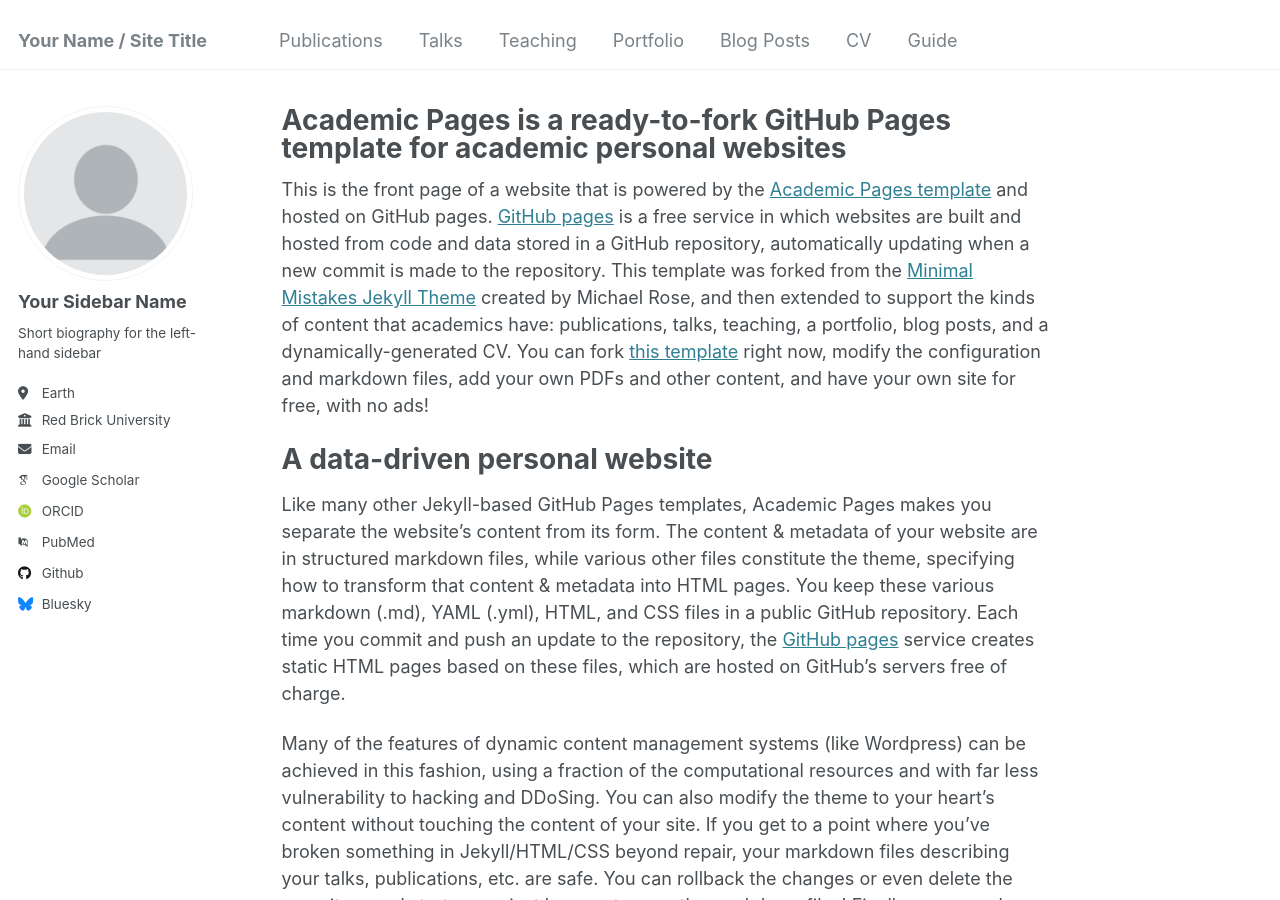
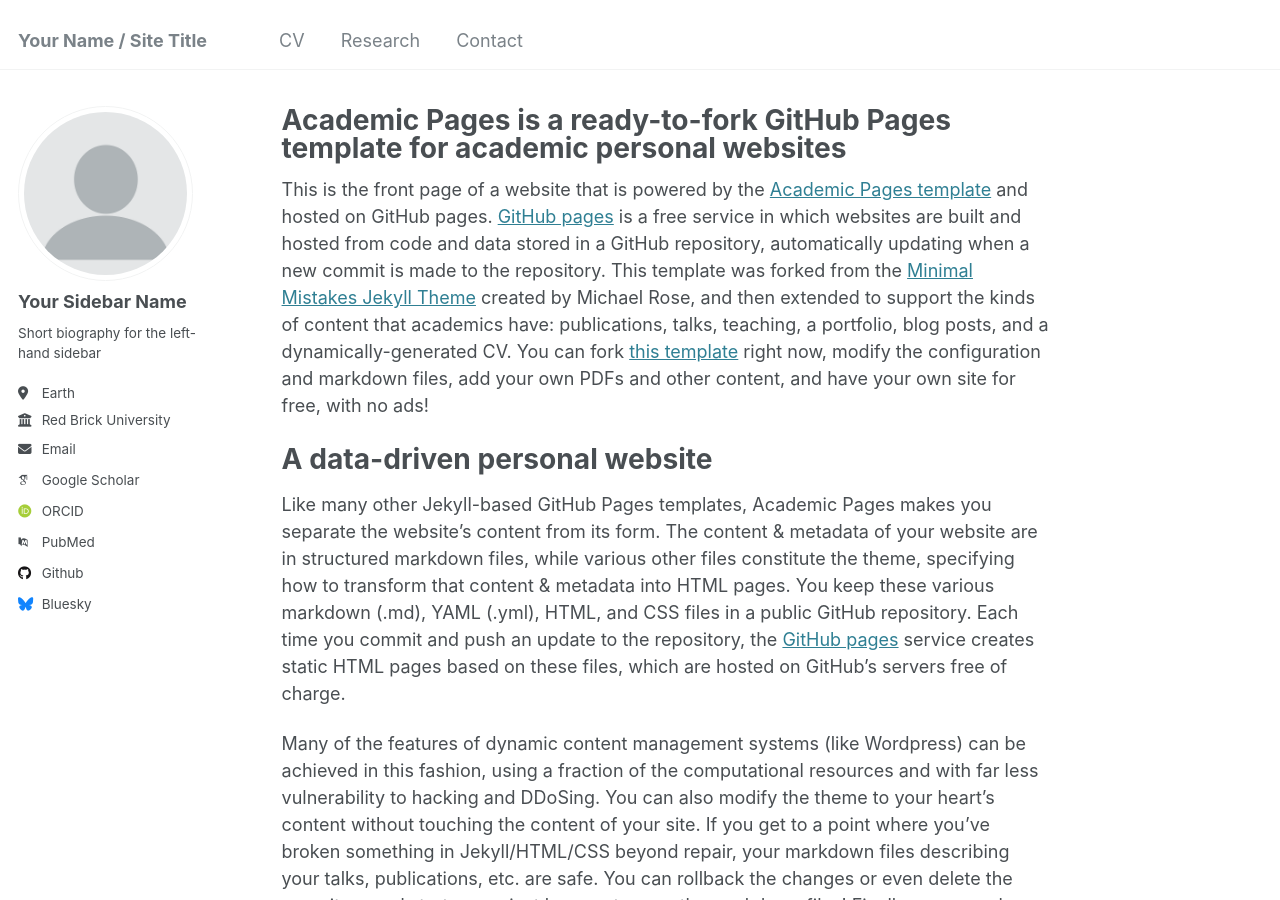
Before and after one commit to yujimizushima/yujimizushima.github.io, a Jekyll site: the page built from _pages/about.md, in a window 1280 px wide and 900 px high. Built offline with Jekyll 4.4.1, drawn with Linux system fonts in a browser that asks for light colours; some web fonts are replaced.

Commit message:
Update navigation.yml

```diff
--- a/_data/navigation.yml
+++ b/_data/navigation.yml
@@ -5,23 +5,11 @@
 # prevent it from being included in the site.
 
 main:
-  - title: "Publications"
-    url: /publications/
-
-  - title: "Talks"
-    url: /talks/
-
-  - title: "Teaching"
-    url: /teaching/
-
-  - title: "Portfolio"
-    url: /portfolio/
-
-  - title: "Blog Posts"
-    url: /year-archive/
-
   - title: "CV"
     url: /cv/
 
-  - title: "Guide"
-    url: /markdown/
+  - title: "Research"
+    url: /talks/
+
+  - title: "Contact"
+    url: /Contact/
```
